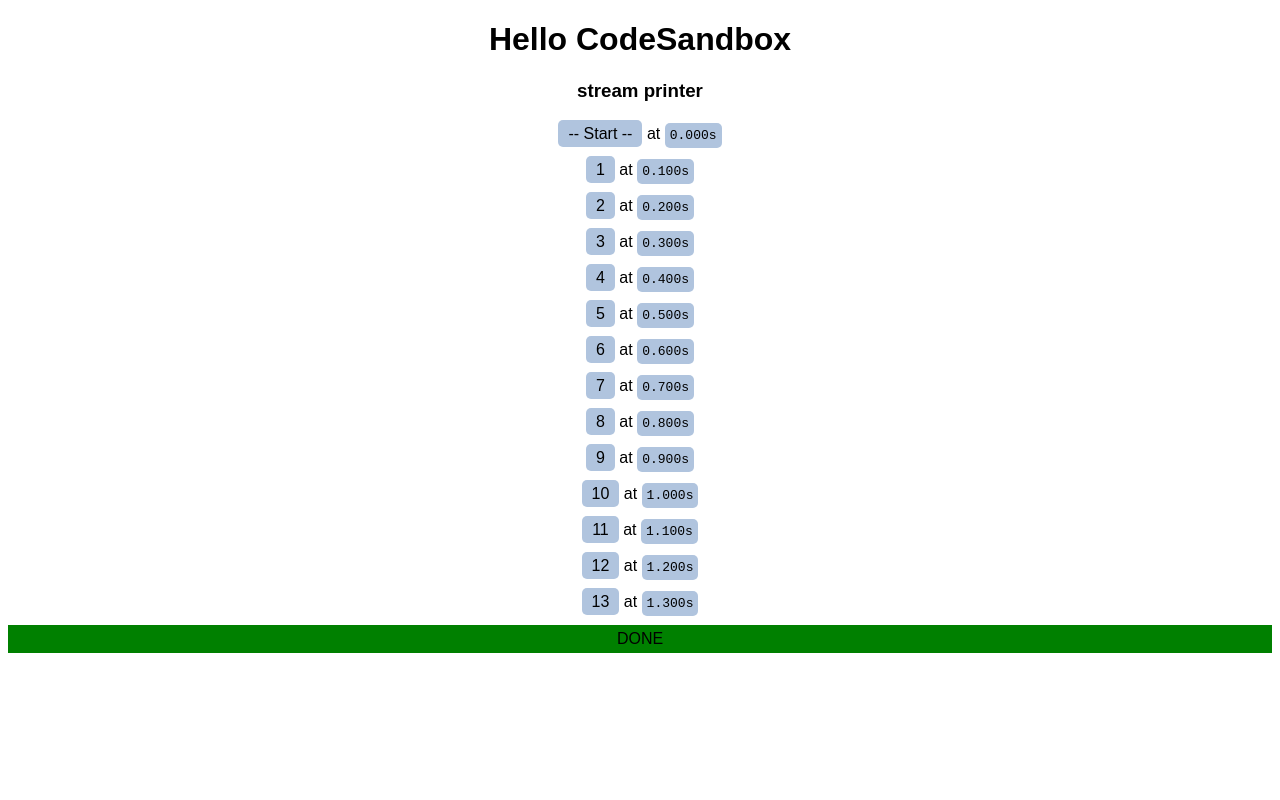
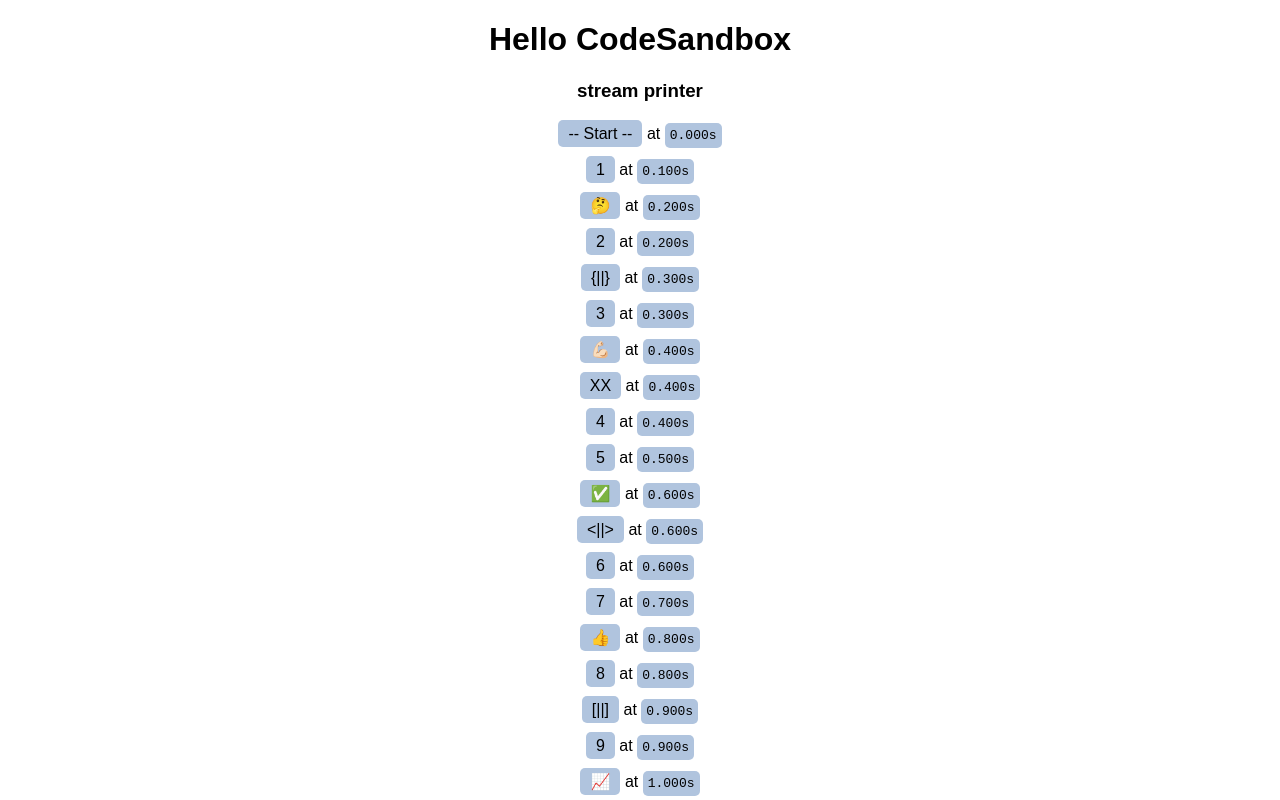
Before and after one commit to congcongcong250/myRxJS, a React (Create React App) app: page / in a window 1280 px wide. Shown: the top 800 px of the page. Built offline with nearby package versions, Linux system fonts and the light colour scheme.

Commit message:
misc(sample): improve sample streams with more operators

```diff
--- a/src/App.tsx
+++ b/src/App.tsx
@@ -1,15 +1,16 @@
 import "./styles.css";
-import { from, of, delay, map, concatMap } from "rxjs";
+import { mergeWith } from "rxjs";
 import StreamPrinter from "./components/StreamPrinter";
 import { getStreams } from "./samples/streams";
 
 const { stream1$, stream2$, stream3$, stream4$ } = getStreams();
+const merged$ = stream1$.pipe(mergeWith(stream2$, stream3$, stream4$));
 
 export default function App() {
   return (
     <div className="App">
       <h1>Hello CodeSandbox</h1>
-      <StreamPrinter stream$={stream1$} />
+      <StreamPrinter stream$={merged$} />
     </div>
   );
 }
--- a/src/samples/streams.tsx
+++ b/src/samples/streams.tsx
@@ -1,4 +1,16 @@
-import { from, of, delay, concatMap } from "rxjs";
+import {
+  from,
+  of,
+  delay,
+  concatMap,
+  interval,
+  takeWhile,
+  map,
+  timer,
+  mergeMap,
+  zip,
+  combineLatestWith
+} from "rxjs";
 
 export enum UNIT {
   _SEC = 1000,
@@ -13,17 +25,16 @@ export function getStreams(unit: UNIT = UNIT._100MS) {
       concatMap((x) => of(x).pipe(delay(1 * unit)))
     ),
     // 2 sec interval
-    stream2$: from(["🤔", "💪🏻", "✅", "👍", "📈"]).pipe(
-      concatMap((x) => of(x).pipe(delay(2 * unit)))
+    stream2$: zip([interval(2 * unit), of("🤔", "💪🏻", "✅", "👍", "📈")]).pipe(
+      map((x) => x[1])
     ),
     // 3 sec interval
-    stream3$: from(["{||}", "<||>", "[||]", "||/"]).pipe(
-      concatMap((x) => of(x).pipe(delay(3 * unit)))
+    stream3$: interval(3 * unit).pipe(
+      map((i) => ["{||}", "<||>", "[||]", "\\||/"][i]),
+      takeWhile((v) => v !== undefined)
     ),
     // 4 sec interval
-    stream4$: from(["XX", "YY", "ZZ"]).pipe(
-      concatMap((x) => of(x).pipe(delay(4 * unit)))
-    )
+    stream4$: timer(4 * unit).pipe(mergeMap((i) => of(["XX", "YY", "ZZ"][i])))
   };
   return streams$;
 }
```
